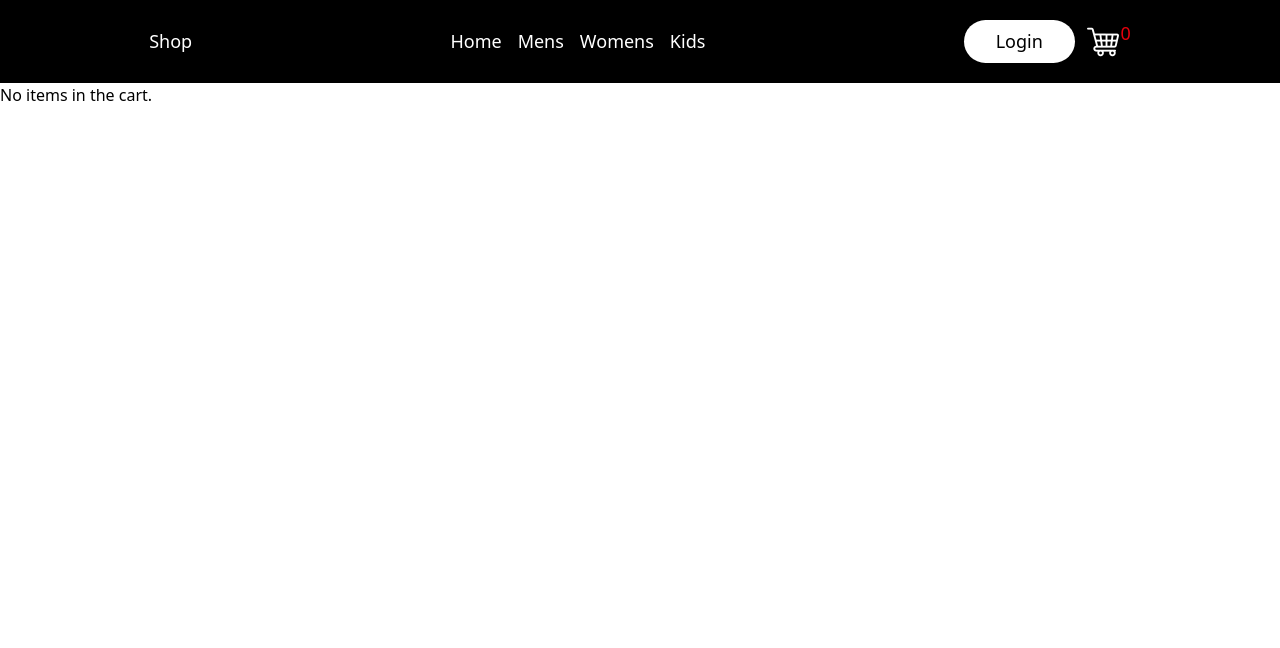
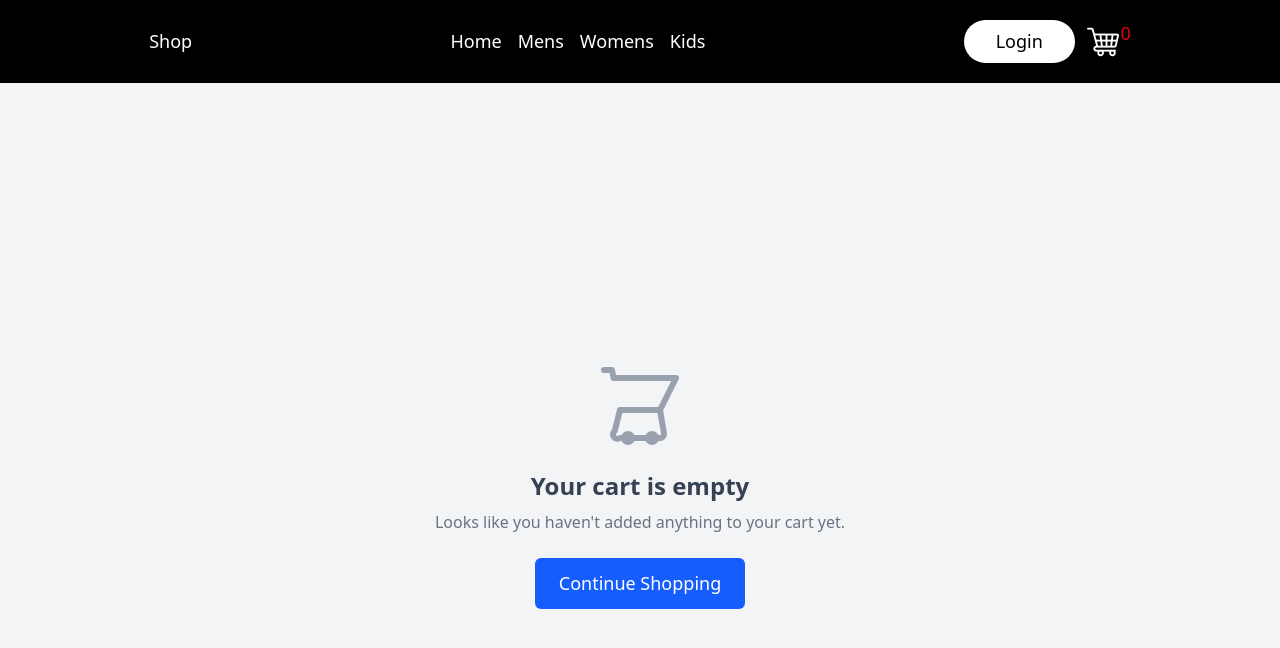
Before and after one commit to Kunal1101/e-commerce, a React (Vite) app: page /cart in a window 1280 px wide. Shown: the top 648 px of the page. Built offline with nearby package versions, Linux system fonts and the light colour scheme.

Commit message:
empty-cart-ui

```diff
--- /dev/null
+++ b/src/components/EmptyCart.jsx
@@ -0,0 +1,38 @@
+import React from "react";
+import { Link } from "react-router-dom";
+
+const EmptyCart = () => {
+  return (
+    <div className="flex flex-col items-center justify-center h-screen bg-gray-100 px-4">
+      <div className="text-center">
+        <svg
+          className="w-24 h-24 mx-auto text-gray-400"
+          fill="none"
+          stroke="currentColor"
+          strokeWidth="1.5"
+          viewBox="0 0 24 24"
+        >
+          <path
+            strokeLinecap="round"
+            strokeLinejoin="round"
+            d="M3 3h2l.4 2M7 13h10l4-8H5.4M7 13l-1.3 5.2A1 1 0 007 20h10a1 1 0 001-1.2L17 13M7 13h10M9 21a1 1 0 100-2 1 1 0 000 2zm6 0a1 1 0 100-2 1 1 0 000 2z"
+          />
+        </svg>
+        <h2 className="text-2xl font-semibold mt-4 text-gray-700">
+          Your cart is empty
+        </h2>
+        <p className="text-gray-500 mt-2">
+          Looks like you haven't added anything to your cart yet.
+        </p>
+        <Link
+          to="/mens"
+          className="mt-6 inline-block bg-blue-600 text-white px-6 py-3 rounded-md hover:bg-blue-700 transition"
+        >
+          Continue Shopping
+        </Link>
+      </div>
+    </div>
+  );
+};
+
+export default EmptyCart;
--- a/src/pages/Cart.jsx
+++ b/src/pages/Cart.jsx
@@ -1,14 +1,16 @@
 import React from "react";
 import { useDispatch, useSelector } from "react-redux";
 import { removeItem } from "../store/cart";
+import EmptyCart from "../components/EmptyCart";
 
 const Cart = () => {
   // Access cartItems from the Redux store
   const cartItems = useSelector((state) => state.cartItems); // Ensure correct path
   const dispatch = useDispatch();
 
+  // If cart is empty
   if (!cartItems || cartItems.length === 0) {
-    return <p>No items in the cart.</p>; // Fallback message if cart is empty or undefined
+    return <EmptyCart />;
   }
 
   const removeFromCart = (item) => {
```
